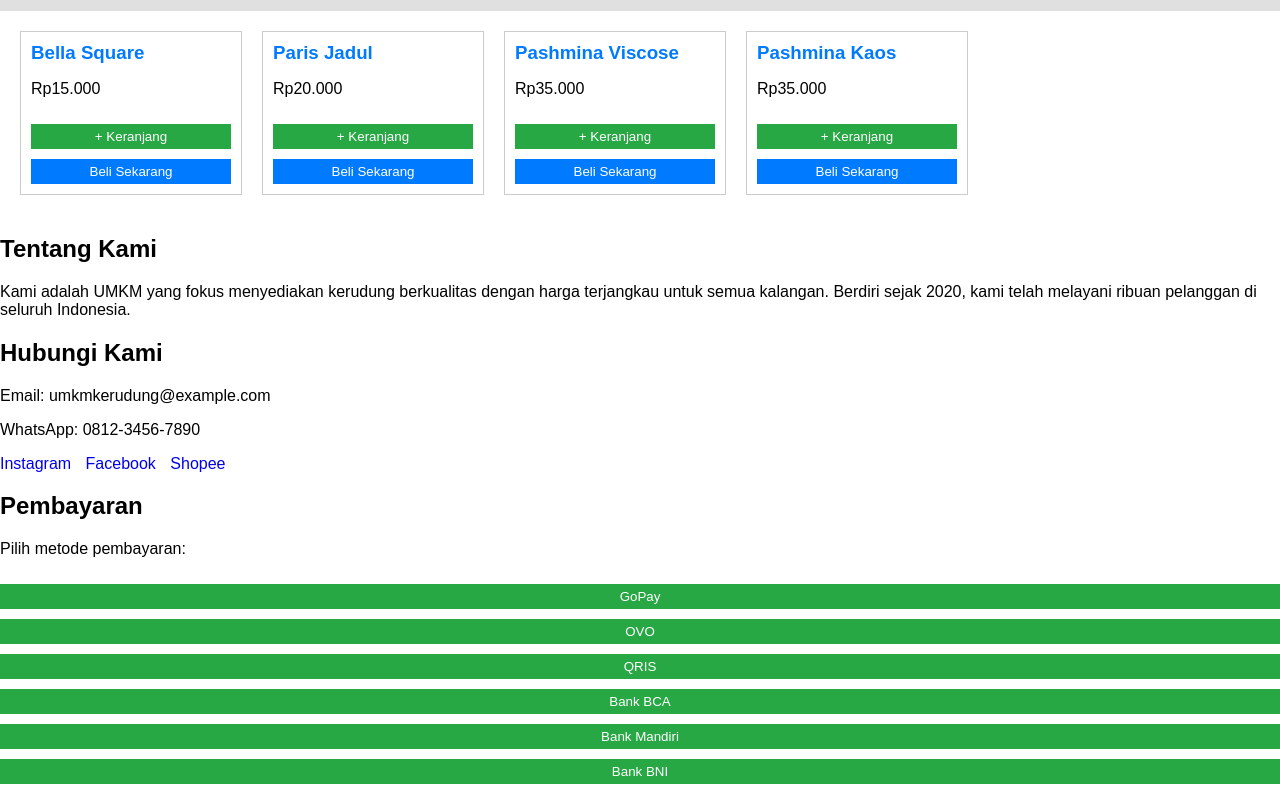
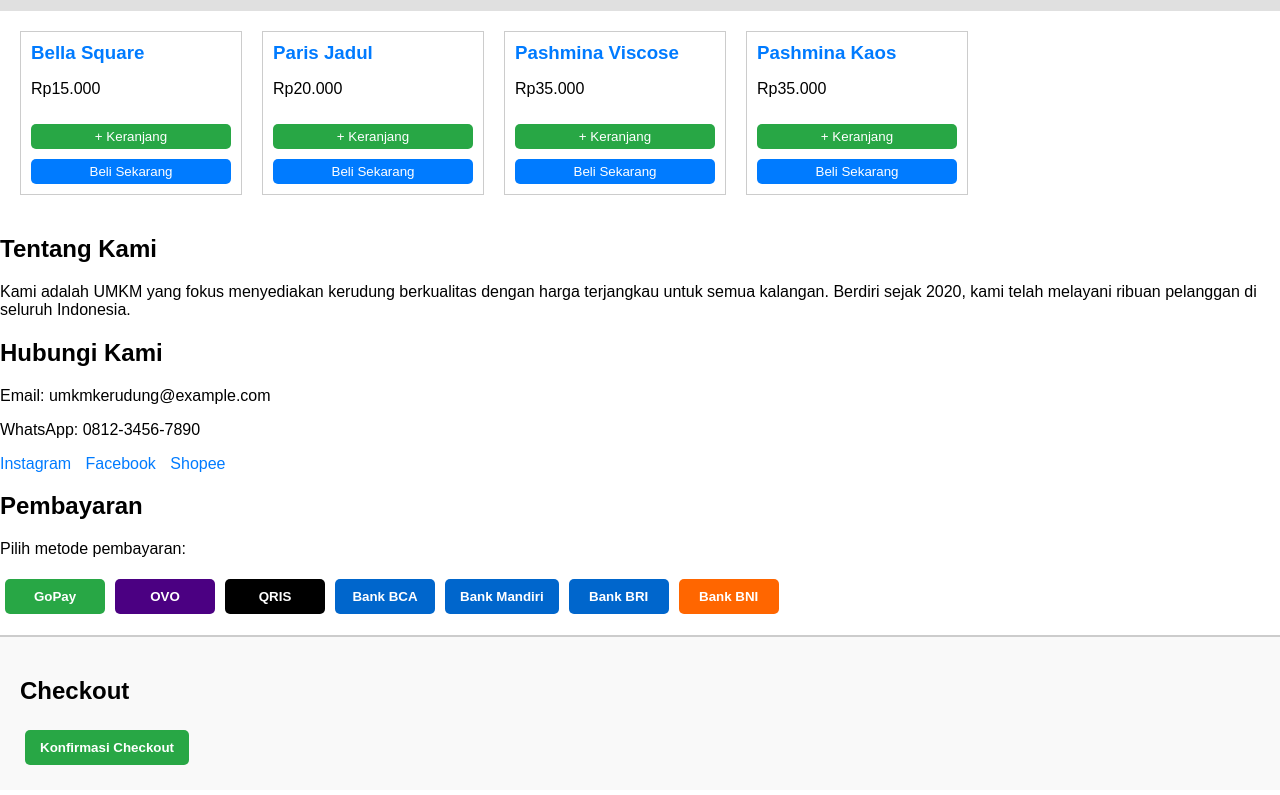
Before and after one commit to onlyst18/AisyahKerudung, a plain HTML site: page index.html in a window 1280 px wide. Shown: the part 545-1340 px from the top of the page. Drawn offline with Linux system fonts and the light colour scheme.

Commit message:
Update index.html

```diff
--- a/index.html
+++ b/index.html
@@ -23,12 +23,61 @@
     .product h3:hover { text-decoration: underline; }
     .product img { width: 100%; height: auto; display: none; margin-top: 10px; }
     .product .desc { display: none; margin-top: 10px; }
-    .add-cart, .buy-now, .pembayaran-btn { background-color: #28a745; color: white; border: none; padding: 5px; cursor: pointer; margin-top: 10px; width: 100%; }
-    .buy-now { background-color: #007bff; }
+    .add-cart, .buy-now, .pembayaran-btn { border: none; padding: 5px; cursor: pointer; margin-top: 10px; width: 100%; border-radius: 5px; }
+    .add-cart { background-color: #28a745; color: white; }
+    .buy-now { background-color: #007bff; color: white; }
     .buy-now:hover { background-color: #0056b3; }
-    .pembayaran-btn:hover { background-color: #218838; }
-    .social-media a { margin-right: 10px; text-decoration: none; }
+    .add-cart:hover { background-color: #218838; }
+
+    /* Tombol pembayaran horizontal & warna brand */
+    .pembayaran-btn {
+      color: white;
+      border: none;
+      padding: 10px 15px;
+      cursor: pointer;
+      margin: 5px;
+      border-radius: 5px;
+      width: auto;
+      min-width: 100px;
+      font-weight: bold;
+      text-align: center;
+      transition: opacity 0.3s ease;
+    }
+
+    .pembayaran-gopay {
+      background-color: #28a745;
+    }
+
+    .pembayaran-ovo {
+      background-color: #4b0082;
+    }
+
+    .pembayaran-qris {
+      background-color: #000;
+      color: #fff;
+    }
+
+    .pembayaran-bca,
+    .pembayaran-bri,
+    .pembayaran-mandiri {
+      background-color: #0066cc;
+      color: white;
+    }
+
+    .pembayaran-bni {
+      background-color: #ff6600;
+      color: white;
+    }
+
+    .pembayaran-btn:hover {
+      opacity: 0.8;
+    }
+
+    .social-media a { margin-right: 10px; text-decoration: none; color: #007bff; }
+    .social-media a:hover { text-decoration: underline; }
+
     footer { margin-top: 20px; text-align: center; }
+
     #checkout { padding: 20px; background: #f9f9f9; border-top: 2px solid #ccc; }
   </style>
 
@@ -56,6 +105,7 @@
         qris: "Scan QRIS di halaman checkout",
         bca: "Bank BCA: 1234567890 a.n Aisyah Kerudung",
         mandiri: "Bank Mandiri: 9876543210 a.n Aisyah Kerudung",
+        bri: "Bank BRI: 3344556677 a.n Aisyah Kerudung",
         bni: "Bank BNI: 5678901234 a.n Aisyah Kerudung"
       };
       document.getElementById("info-pembayaran").innerText = info[metode] || "Pilih metode pembayaran";
@@ -176,12 +226,15 @@
   <section>
     <h2>Pembayaran</h2>
     <p>Pilih metode pembayaran:</p>
-    <button class="pembayaran-btn" onclick="tampilkanPembayaran('gopay')">GoPay</button>
-    <button class="pembayaran-btn" onclick="tampilkanPembayaran('ovo')">OVO</button>
-    <button class="pembayaran-btn" onclick="tampilkanPembayaran('qris')">QRIS</button>
-    <button class="pembayaran-btn" onclick="tampilkanPembayaran('bca')">Bank BCA</button>
-    <button class="pembayaran-btn" onclick="tampilkanPembayaran('mandiri')">Bank Mandiri</button>
-    <button class="pembayaran-btn" onclick="tampilkanPembayaran('bni')">Bank BNI</button>
+    <div style="display: flex; flex-wrap: wrap;">
+      <button class="pembayaran-btn pembayaran-gopay" onclick="tampilkanPembayaran('gopay')">GoPay</button>
+      <button class="pembayaran-btn pembayaran-ovo" onclick="tampilkanPembayaran('ovo')">OVO</button>
+      <button class="pembayaran-btn pembayaran-qris" onclick="tampilkanPembayaran('qris')">QRIS</button>
+      <button class="pembayaran-btn pembayaran-bca" onclick="tampilkanPembayaran('bca')">Bank BCA</button>
+      <button class="pembayaran-btn pembayaran-mandiri" onclick="tampilkanPembayaran('mandiri')">Bank Mandiri</button>
+      <button class="pembayaran-btn pembayaran-bri" onclick="tampilkanPembayaran('bri')">Bank BRI</button>
+      <button class="pembayaran-btn pembayaran-bni" onclick="tampilkanPembayaran('bni')">Bank BNI</button>
+    </div>
     <p id="info-pembayaran" style="font-weight: bold; margin-top: 10px;"></p>
   </section>
 
@@ -189,7 +242,7 @@
     <h2>Checkout</h2>
     <div id="checkout-list" style="margin-bottom: 10px;"></div>
     <p id="checkout-total" style="font-weight: bold;"></p>
-    <button class="pembayaran-btn" onclick="konfirmasiCheckout()">Konfirmasi Checkout</button>
+    <button class="pembayaran-btn pembayaran-gopay" onclick="konfirmasiCheckout()">Konfirmasi Checkout</button>
   </section>
 
   <footer>
```
